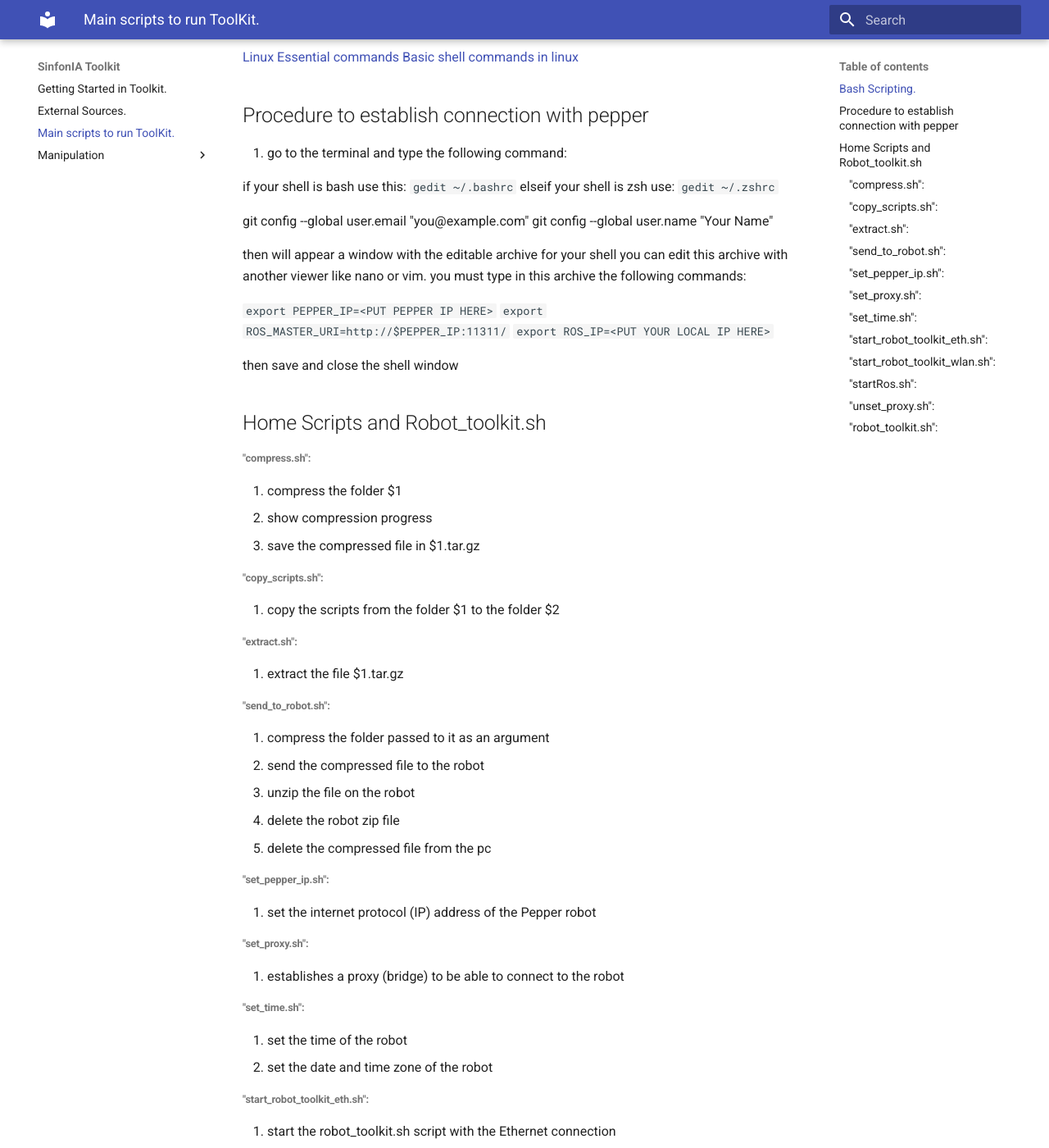
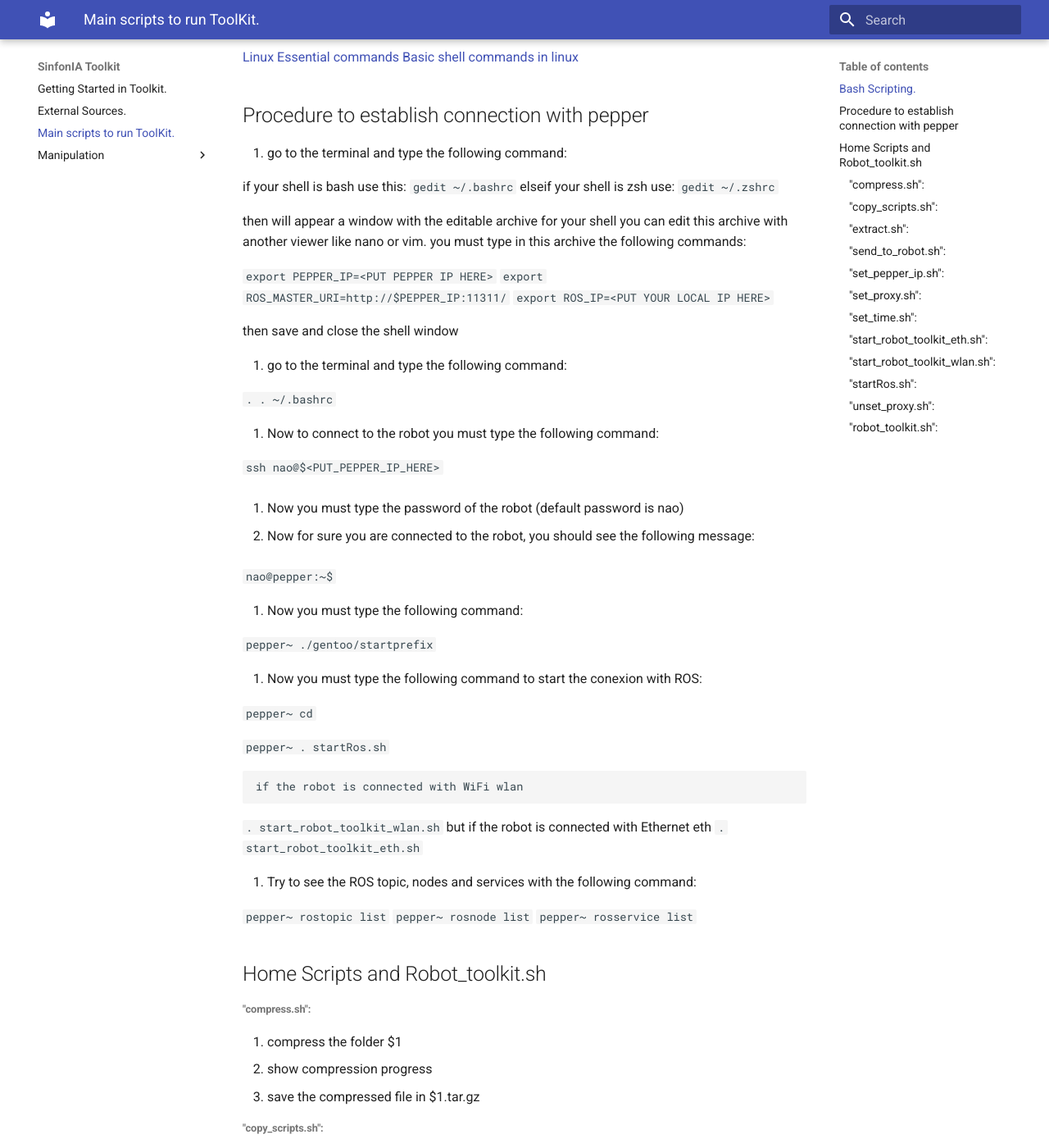
Before and after one commit to SinfonIAUniandes/sinfonia_toolkit, an MkDocs documentation site: the page built from docs/3. Scripts.md, in a window 1280 px wide and 1400 px high, scrolled down 468 px. Shown: the whole window at 82% size. Built offline with MkDocs 1.6.1 and Material for MkDocs 9.7.7, drawn with Linux system fonts in a browser that asks for light colours.

Commit message:
docs: How to connect to the Robot

````diff
--- a/docs/3. Scripts.md
+++ b/docs/3. Scripts.md
@@ -23,9 +23,6 @@ if your shell is bash use this:
 elseif your shell is zsh use:
 ```gedit ~/.zshrc```
 
-  git config --global user.email "you@example.com"
-  git config --global user.name "Your Name"
-
 then will appear a window with the editable archive for your shell
 you can edit this archive with another viewer like nano or vim.
 you must type in this archive the following commands:
@@ -36,6 +33,40 @@ you must type in this archive the following commands:
 
 then save and close the shell window
 
+2. go to the terminal and type the following command:
+
+```. . ~/.bashrc```
+
+3. Now to connect to the robot you must type the following command:
+
+```ssh nao@$<PUT_PEPPER_IP_HERE>```
+
+4. Now you must type the password of the robot (default password is nao)
+
+5. Now for sure you are connected to the robot, you should see the following message:
+
+```nao@pepper:~$   ```
+
+6. Now you must type the following command:
+
+```pepper~ ./gentoo/startprefix```
+
+7. Now you must type the following command to start the conexion with ROS:
+
+```pepper~ cd```
+
+```pepper~ . startRos.sh```
+
+    if the robot is connected with WiFi wlan
+```. start_robot_toolkit_wlan.sh```
+    but if the robot is connected with Ethernet eth
+```. start_robot_toolkit_eth.sh```
+
+8. Try to see the ROS topic, nodes and services with the following command:
+
+```pepper~ rostopic list```
+```pepper~ rosnode list```
+```pepper~ rosservice list```
 
 ## Home Scripts and Robot_toolkit.sh
 
````
Also changed, not shown: 1 other file.
